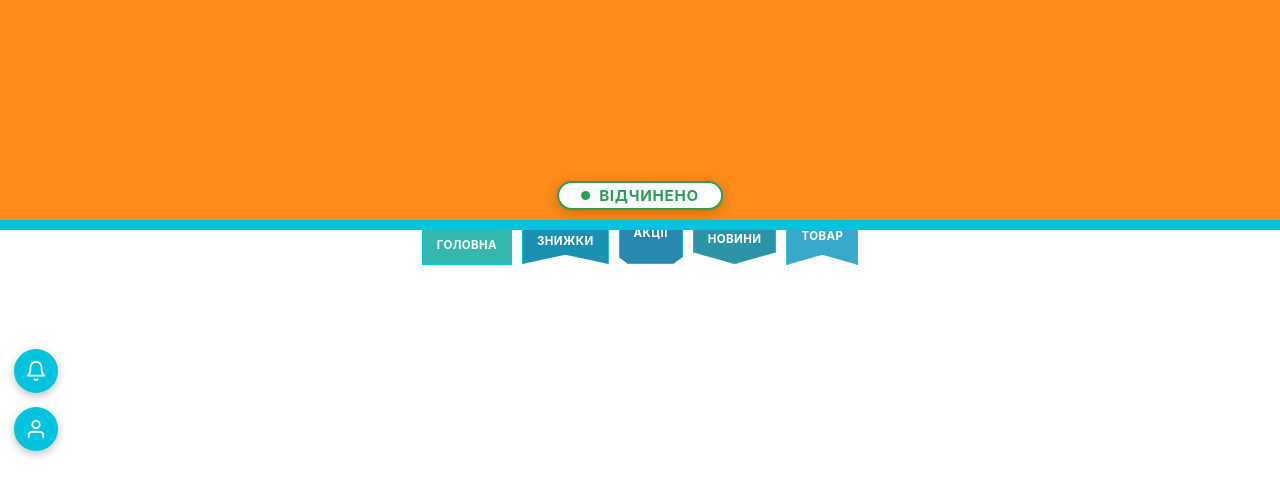
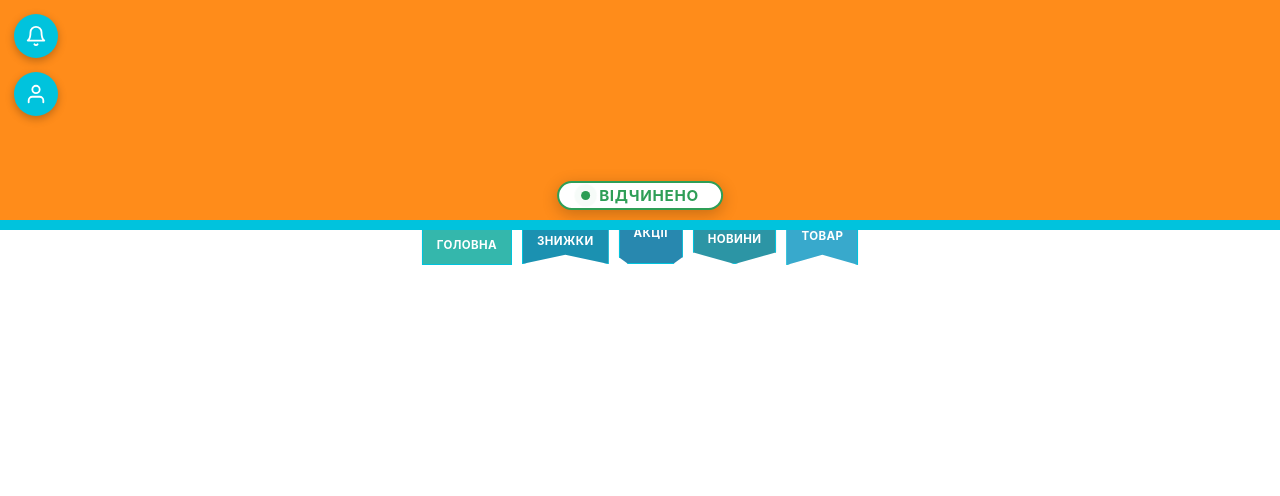
Before and after one commit to cartooncatcg-commits/PovniyPisec, a plain HTML site: page index.html in a window 1280 px wide. Drawn offline with Linux system fonts and the light colour scheme.

Commit message:
Add files via upload

```diff
--- a/style.css
+++ b/style.css
@@ -353,8 +353,7 @@ body {
 .side-icons {
   position: fixed;
   left: 14px;
-  top: 50%;
-  transform: translateY(-50%);
+  top: 14px;
   display: flex;
   flex-direction: column;
   gap: 14px;
```
